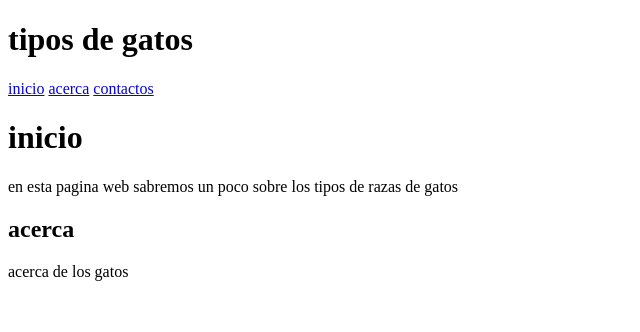
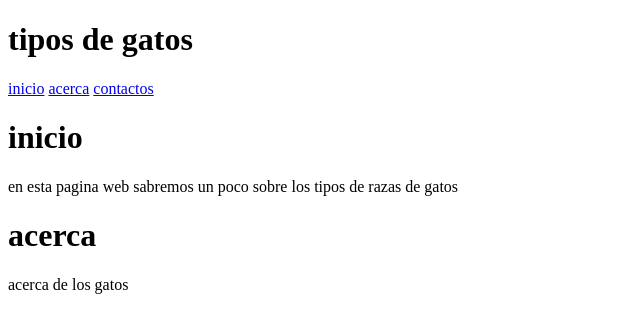
Before and after one commit to LESLY1015/repositorio-9, a plain HTML site: page index.html in a window 1280 px wide. Shown: the whole page, without its empty margins (0-640 px from the left). Drawn offline with Linux system fonts and the light colour scheme.

Commit message:
archivo index

```diff
--- a/index.html
+++ b/index.html
@@ -21,7 +21,7 @@
 
         <main>
             <div>
-                <h2>acerca</h2>
+                <h1>acerca</h1>
                 <p>acerca de los gatos</p>
             </div>
         </main>
```
